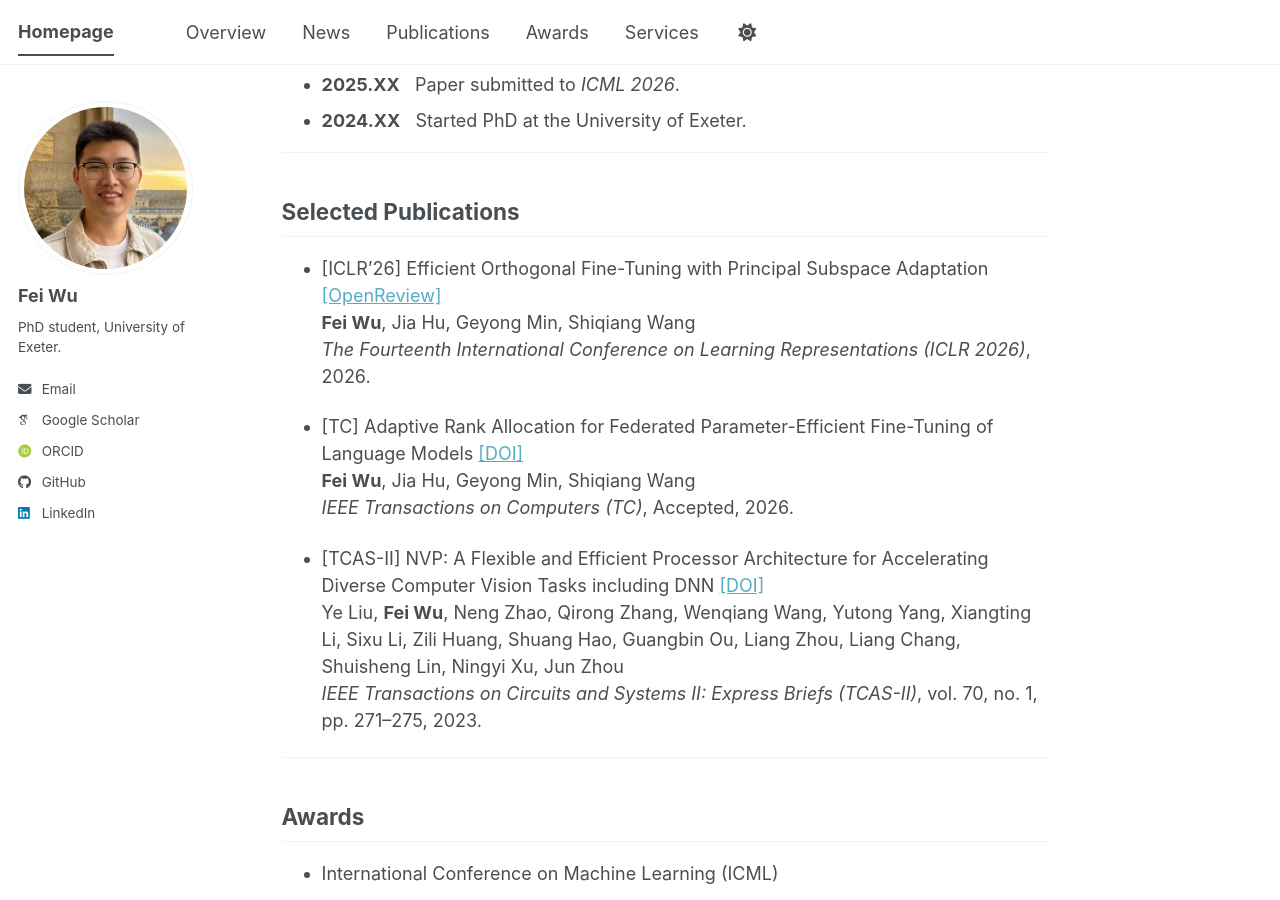
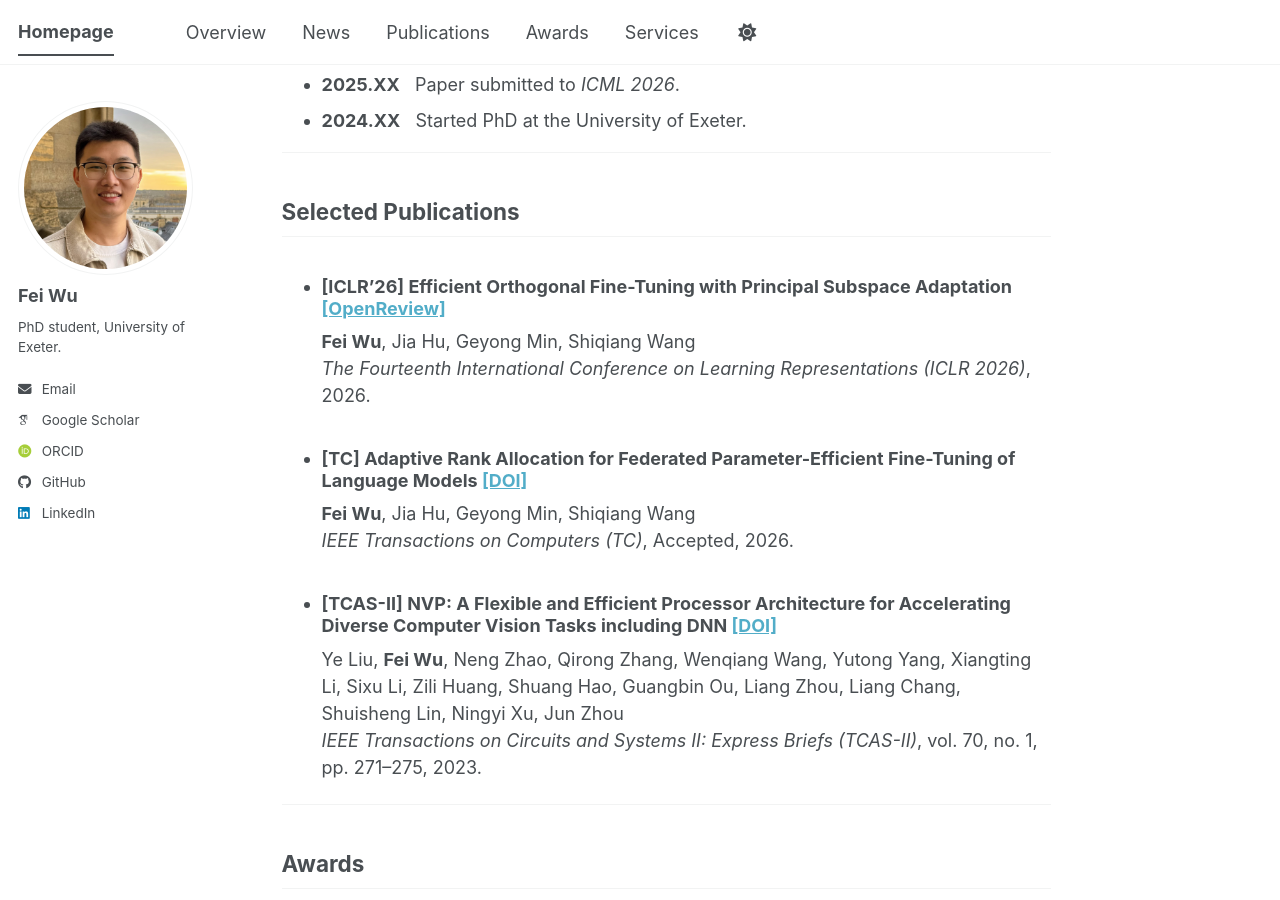
Before and after one commit to fei407/fei407.github.io, a Jekyll site: the page built from _pages/about.md, in a window 1280 px wide and 900 px high, scrolled down 507 px. Built offline with Jekyll 4.4.1, drawn with Linux system fonts in a browser that asks for light colours; some web fonts are replaced; a script bundle is joined from its source files by our own code; library files that are not in the unit come from our copies.

Commit message:
update info

```diff
--- a/_pages/about.md
+++ b/_pages/about.md
@@ -27,15 +27,15 @@ My research interests focus on Parameter-Efficient Fine-Tuning, Federated Fine-T
 
 ## Selected Publications
 
-- [ICLR'26] Efficient Orthogonal Fine-Tuning with Principal Subspace Adaptation [[OpenReview]](https://openreview.net/forum?id=FSHrinMArK)
+- ### [ICLR'26] Efficient Orthogonal Fine-Tuning with Principal Subspace Adaptation [[OpenReview]](https://openreview.net/forum?id=FSHrinMArK)
   **Fei Wu**, Jia Hu, Geyong Min, Shiqiang Wang
   _The Fourteenth International Conference on Learning Representations (ICLR 2026)_, 2026.
 
-- [TC] Adaptive Rank Allocation for Federated Parameter-Efficient Fine-Tuning of Language Models [[DOI]](https://doi.org/10.1109/TC.2026.3655161)
+- ### [TC] Adaptive Rank Allocation for Federated Parameter-Efficient Fine-Tuning of Language Models [[DOI]](https://doi.org/10.1109/TC.2026.3655161)
   **Fei Wu**, Jia Hu, Geyong Min, Shiqiang Wang
   _IEEE Transactions on Computers (TC)_, Accepted, 2026.
 
-- [TCAS-II] NVP: A Flexible and Efficient Processor Architecture for Accelerating Diverse Computer Vision Tasks including DNN [[DOI]](https://doi.org/10.1109/TCSII.2022.3207009)
+- ### [TCAS-II] NVP: A Flexible and Efficient Processor Architecture for Accelerating Diverse Computer Vision Tasks including DNN [[DOI]](https://doi.org/10.1109/TCSII.2022.3207009)
   Ye Liu, **Fei Wu**, Neng Zhao, Qirong Zhang, Wenqiang Wang, Yutong Yang, Xiangting Li, Sixu Li, Zili Huang, Shuang Hao, Guangbin Ou, Liang Zhou, Liang Chang, Shuisheng Lin, Ningyi Xu, Jun Zhou
   _IEEE Transactions on Circuits and Systems II: Express Briefs (TCAS-II)_, vol. 70, no. 1, pp. 271–275, 2023.
 
```
